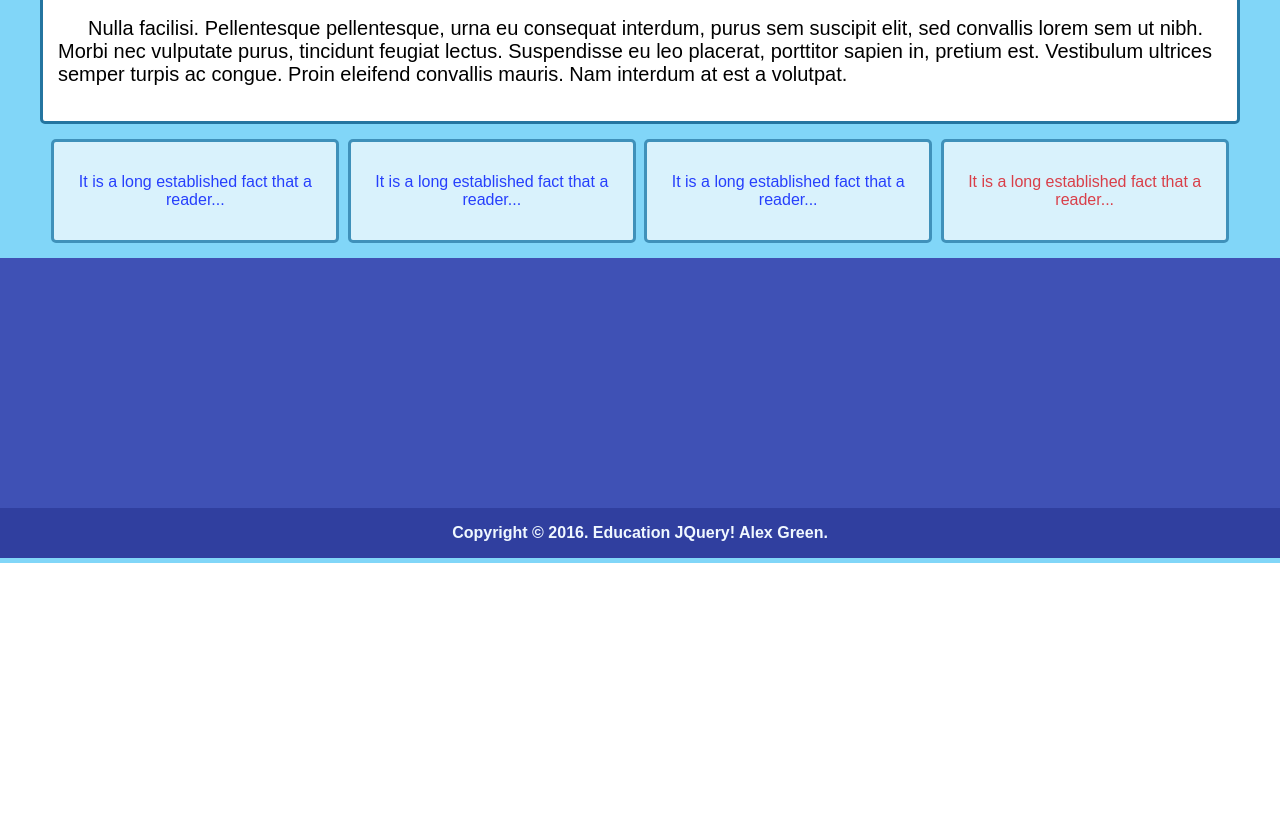
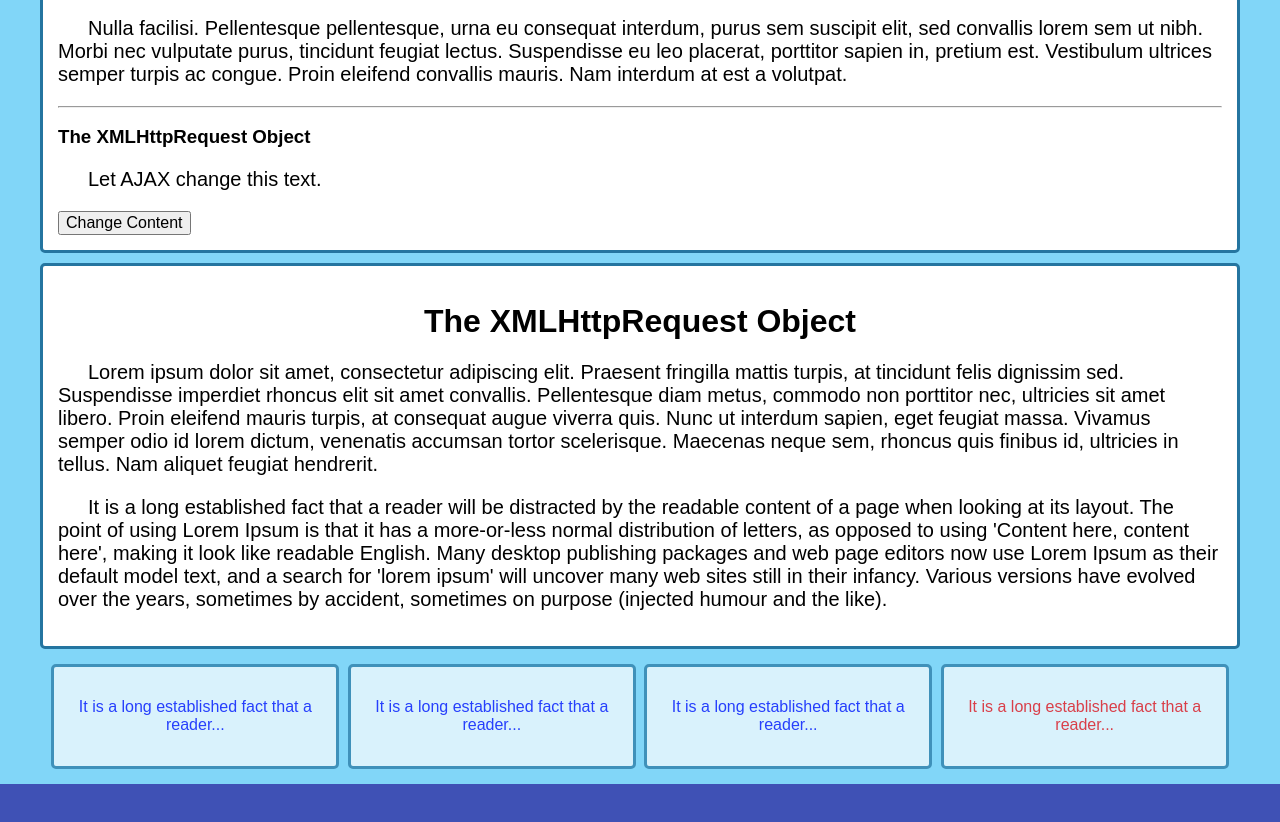
Before and after one commit to Sanjadoc/jQuery-w3s-edu, a plain HTML site: page index.html in a window 1280 px wide. Shown: the part 2585-3407 px from the top of the page. Before the commit the page ends 3148 px from the top, so only its background shows below. Drawn offline with Linux system fonts and the light colour scheme.

Commit message:
JQw3s-9-strat ajax edu

```diff
--- a/index.html
+++ b/index.html
@@ -106,9 +106,32 @@
             </p><p>
             Nulla facilisi. Pellentesque pellentesque, urna eu consequat interdum, purus sem suscipit elit, sed convallis lorem sem ut nibh. Morbi nec vulputate purus, tincidunt feugiat lectus. Suspendisse eu leo placerat, porttitor sapien in, pretium est. Vestibulum ultrices semper turpis ac congue. Proin eleifend convallis mauris. Nam interdum at est a volutpat.
             </p>
-      </div>
 
-      </div>
+            <hr>
+            <h3>The XMLHttpRequest Object</h3>
+
+            <p id="demo-ajax">Let AJAX change this text.</p>
+
+            <button type="button" onclick="loadDoc()">Change Content</button>
+
+          </div>
+
+
+         <div id="conCenter" class="test5">
+
+            <p id="p-append"><h1>The XMLHttpRequest Object</h1></p>
+
+            <p class="forP">Lorem ipsum dolor sit amet, consectetur adipiscing elit. Praesent fringilla mattis turpis, at tincidunt felis dignissim sed. Suspendisse imperdiet rhoncus elit sit amet convallis. Pellentesque diam metus, commodo non porttitor nec, ultricies sit amet libero. Proin eleifend mauris turpis, at consequat augue viverra quis. Nunc ut interdum sapien, eget feugiat massa. Vivamus semper odio id lorem dictum, venenatis accumsan tortor scelerisque. Maecenas neque sem, rhoncus quis finibus id, ultricies in tellus. Nam aliquet feugiat hendrerit.
+           </p>
+            <p>It is a long established fact that a reader will be distracted by the readable content of a page when looking at its layout. The point of using Lorem Ipsum is that it has a more-or-less normal distribution of letters, as opposed to using 'Content here, content here', making it look like readable English. Many desktop publishing packages and web page editors now use Lorem Ipsum as their default model text, and a search for 'lorem ipsum' will uncover many web sites still in their infancy. Various versions have evolved over the years, sometimes by accident, sometimes on purpose (injected humour and the like).
+            </p>
+            <p>
+
+
+          </div>
+
+
+    </div>
 
     <div class="future">
         <div class="future_test">
--- /dev/null
+++ b/js/ajax_info.txt
@@ -0,0 +1,4 @@
+<h1>AJAX</h1>
+<p>AJAX is not a programming language.</p>
+<p>AJAX is a technique for accesing web servers from a web page.</p>
+<p>AJAX stands for Asyncronous JavaScript And XML.</p>
--- a/js/script.js
+++ b/js/script.js
@@ -190,7 +190,7 @@ $(document).ready(function(){
 });
 
 
-//AJAX
+//AJAX - JQuery
 $(document).ready(function(){
 //    $(".btn-ajax").click(function(){
 //        $("#div1").load("js/demo_text.txt");
@@ -223,3 +223,23 @@ $(document).ready(function(){
     });
 
 });
+
+
+//AJAX
+function loadDoc() {
+  var xhttp;
+  if (window.XMLHttpRequest) {
+    // code for modern browsers
+    xhttp = new XMLHttpRequest();
+    } else {
+    // code for IE6, IE5
+    xhttp = new ActiveXObject("Microsoft.XMLHTTP");
+  }
+  xhttp.onreadystatechange = function() {
+    if (this.readyState == 4 && this.status == 200) {
+      document.getElementById("demo-ajax").innerHTML = this.responseText;
+    }
+  };
+  xhttp.open("GET", "js/ajax_info.txt", true);
+  xhttp.send();
+}
```
